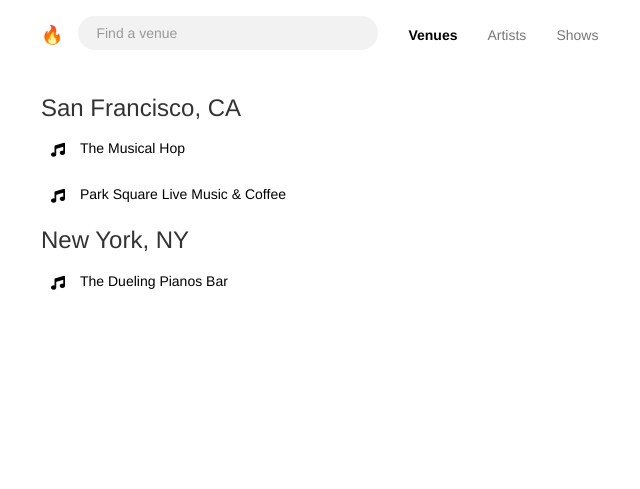
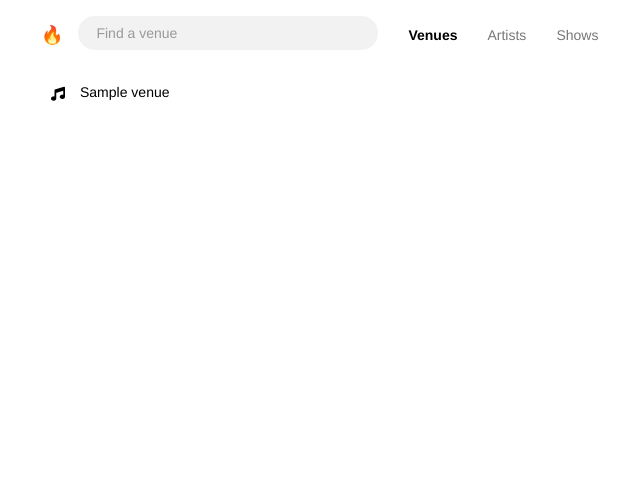
Before and after one commit to jkagawa/fsnd-01-fyyur, a Flask app: page /venues in a window 1280 px wide. Shown: the top 489 px of the page, without its empty margins (29-669 px from the left). Run offline with Flask 2, Linux system fonts and the light colour scheme; tables that the repository leaves empty hold one stand-in row (values such as "Sample post"); some libraries are stand-ins or nearby versions.

Commit message:
Update 3.15.2020 part 3

```diff
--- a/app.py
+++ b/app.py
@@ -133,130 +133,106 @@ def index():
 def venues():
   # TODO: replace with real venues data.
   #       num_shows should be aggregated based on number of upcoming shows per venue.
+    venues = Venue.query.order_by('id').all()
+    jsonarray = []
+
+    for venue in venues:
+        jsonarray.append({
+            'id': venue.id,
+            'name': venue.name,
+            'num_upcoming_shows': Show.query.filter_by(venue_id=venue.id).count()
+        })
+
     data=[{
-        "city": "San Francisco",
-        "state": "CA",
-        "venues": [{
-          "id": 1,
-          "name": "The Musical Hop",
-          "num_upcoming_shows": 0,
-        }, {
-          "id": 3,
-          "name": "Park Square Live Music & Coffee",
-          "num_upcoming_shows": 1,
-        }]
-      }, {
-        "city": "New York",
-        "state": "NY",
-        "venues": [{
-          "id": 2,
-          "name": "The Dueling Pianos Bar",
-          "num_upcoming_shows": 0,
-        }]
+        "city": "City",
+        "state": "State",
+        "venues": jsonarray
     }]
+
     return render_template('pages/venues.html', areas=data)
-
-
-
 
 @app.route('/venues/search', methods=['POST'])
 def search_venues():
   # TODO: implement search on artists with partial string search. Ensure it is case-insensitive.
   # seach for Hop should return "The Musical Hop".
   # search for "Music" should return "The Musical Hop" and "Park Square Live Music & Coffee"
-  response={
-    "count": 1,
-    "data": [{
-      "id": 2,
-      "name": "The Dueling Pianos Bar",
-      "num_upcoming_shows": 0,
-    }]
-  }
-  return render_template('pages/search_venues.html', results=response, search_term=request.form.get('search_term', ''))
+
+    search_term = request.form.get('search_term').lower()
+    venue_name_lower = func.lower(Venue.name)
+    filter = Venue.query.filter(venue_name_lower.contains('%'+search_term+'%'))
+    venues = filter.order_by('id').all()
+    count = filter.count()
+    jsonarray = []
+
+    for venue in venues:
+        jsonarray.append({
+            'id': venue.id,
+            'name': venue.name,
+            'num_upcoming_shows': Show.query.filter_by(venue_id=venue.id).count()
+        })
+
+    response={
+        "count": count,
+        "data": jsonarray
+    }
+
+    return render_template('pages/search_venues.html', results=response, search_term=request.form.get('search_term', ''))
+
 
 @app.route('/venues/<int:venue_id>')
 def show_venue(venue_id):
   # shows the venue page with the given venue_id
   # TODO: replace with real venue data from the venues table, using venue_id
-  data1={
-    "id": 1,
-    "name": "The Musical Hop",
-    "genres": ["Jazz", "Reggae", "Swing", "Classical", "Folk"],
-    "address": "1015 Folsom Street",
-    "city": "San Francisco",
-    "state": "CA",
-    "phone": "123-123-1234",
-    "website": "https://www.themusicalhop.com",
-    "facebook_link": "https://www.facebook.com/TheMusicalHop",
-    "seeking_talent": True,
-    "seeking_description": "We are on the lookout for a local artist to play every two weeks. Please call us.",
-    "image_link": "https://images.unsplash.com/photo-1543900694-133f37abaaa5?ixlib=rb-1.2.1&ixid=eyJhcHBfaWQiOjEyMDd9&auto=format&fit=crop&w=400&q=60",
-    "past_shows": [{
-      "artist_id": 4,
-      "artist_name": "Guns N Petals",
-      "artist_image_link": "https://images.unsplash.com/photo-1549213783-8284d0336c4f?ixlib=rb-1.2.1&ixid=eyJhcHBfaWQiOjEyMDd9&auto=format&fit=crop&w=300&q=80",
-      "start_time": "2019-05-21T21:30:00.000Z"
-    }],
-    "upcoming_shows": [],
-    "past_shows_count": 1,
-    "upcoming_shows_count": 0,
-  }
-  data2={
-    "id": 2,
-    "name": "The Dueling Pianos Bar",
-    "genres": ["Classical", "R&B", "Hip-Hop"],
-    "address": "335 Delancey Street",
-    "city": "New York",
-    "state": "NY",
-    "phone": "914-003-1132",
-    "website": "https://www.theduelingpianos.com",
-    "facebook_link": "https://www.facebook.com/theduelingpianos",
-    "seeking_talent": False,
-    "image_link": "https://images.unsplash.com/photo-1497032205916-ac775f0649ae?ixlib=rb-1.2.1&ixid=eyJhcHBfaWQiOjEyMDd9&auto=format&fit=crop&w=750&q=80",
-    "past_shows": [],
-    "upcoming_shows": [],
-    "past_shows_count": 0,
-    "upcoming_shows_count": 0,
-  }
-  data3={
-    "id": 3,
-    "name": "Park Square Live Music & Coffee",
-    "genres": ["Rock n Roll", "Jazz", "Classical", "Folk"],
-    "address": "34 Whiskey Moore Ave",
-    "city": "San Francisco",
-    "state": "CA",
-    "phone": "415-000-1234",
-    "website": "https://www.parksquarelivemusicandcoffee.com",
-    "facebook_link": "https://www.facebook.com/ParkSquareLiveMusicAndCoffee",
-    "seeking_talent": False,
-    "image_link": "https://images.unsplash.com/photo-1485686531765-ba63b07845a7?ixlib=rb-1.2.1&ixid=eyJhcHBfaWQiOjEyMDd9&auto=format&fit=crop&w=747&q=80",
-    "past_shows": [{
-      "artist_id": 5,
-      "artist_name": "Matt Quevedo",
-      "artist_image_link": "https://images.unsplash.com/photo-1495223153807-b916f75de8c5?ixlib=rb-1.2.1&ixid=eyJhcHBfaWQiOjEyMDd9&auto=format&fit=crop&w=334&q=80",
-      "start_time": "2019-06-15T23:00:00.000Z"
-    }],
-    "upcoming_shows": [{
-      "artist_id": 6,
-      "artist_name": "The Wild Sax Band",
-      "artist_image_link": "https://images.unsplash.com/photo-1558369981-f9ca78462e61?ixlib=rb-1.2.1&ixid=eyJhcHBfaWQiOjEyMDd9&auto=format&fit=crop&w=794&q=80",
-      "start_time": "2035-04-01T20:00:00.000Z"
-    }, {
-      "artist_id": 6,
-      "artist_name": "The Wild Sax Band",
-      "artist_image_link": "https://images.unsplash.com/photo-1558369981-f9ca78462e61?ixlib=rb-1.2.1&ixid=eyJhcHBfaWQiOjEyMDd9&auto=format&fit=crop&w=794&q=80",
-      "start_time": "2035-04-08T20:00:00.000Z"
-    }, {
-      "artist_id": 6,
-      "artist_name": "The Wild Sax Band",
-      "artist_image_link": "https://images.unsplash.com/photo-1558369981-f9ca78462e61?ixlib=rb-1.2.1&ixid=eyJhcHBfaWQiOjEyMDd9&auto=format&fit=crop&w=794&q=80",
-      "start_time": "2035-04-15T20:00:00.000Z"
-    }],
-    "past_shows_count": 1,
-    "upcoming_shows_count": 1,
-  }
-  data = list(filter(lambda d: d['id'] == venue_id, [data1, data2, data3]))[0]
-  return render_template('pages/show_venue.html', venue=data)
+
+    venues = Venue.query.order_by('id').all()
+    shows = Show.query.order_by('id').all()
+    jsonarray = []
+
+    for venue in venues:
+        past_show_array = []
+        upcoming_show_array = []
+        for show in Show.query.filter_by(venue_id=venue.id).all():
+            past_show_array.append({
+                'artist_id': show.artist_id,
+                'artist_name': Artist.query.filter_by(id=show.artist_id).first().name,
+                'artist_image_link': Artist.query.filter_by(id=show.artist_id).first().image_link,
+                'start_time': str(show.start_time)
+            })
+        for show in Show.query.filter_by(venue_id=venue.id).all():
+            upcoming_show_array.append({
+                'artist_id': show.artist_id,
+                'artist_name': Artist.query.filter_by(id=show.artist_id).first().name,
+                'artist_image_link': Artist.query.filter_by(id=show.artist_id).first().image_link,
+                'start_time': str(show.start_time)
+            })
+        try:
+            genres_result = str(Venue_Genre.query.filter_by(venue_id=venue.id).first().genre).replace("{", "").replace("}", "").split(',')
+        except:
+            genres_result = ""
+        jsonarray.append({
+            'id': venue.id,
+            'name': venue.name,
+            'genres': genres_result,
+            'address': venue.address,
+            'city': venue.city,
+            'state': venue.state,
+            'phone': venue.phone,
+            'website': venue.website,
+            'facebook_link': venue.facebook_link,
+            'seeking_talent': venue.seeking_talent,
+            'seeking_description': venue.seeking_description,
+            'image_link': venue.seeking_description,
+            'past_shows': past_show_array,
+            'upcoming_shows': upcoming_show_array,
+            'past_shows_count': Show.query.filter_by(venue_id=venue.id).count(),
+            'upcoming_shows_count': Show.query.filter_by(venue_id=venue.id).count()
+
+        })
+
+#    flash(Venue.query.filter_by(id=17).first().name)
+    data = list(filter(lambda d: d['id'] == venue_id, jsonarray))[0]
+    return render_template('pages/show_venue.html', venue=data)
+
 
 #  Create Venue
 #  ----------------------------------------------------------------
@@ -368,7 +344,7 @@ def search_artists():
         jsonarray.append({
             'id': artist.id,
             'name': artist.name,
-            'num_upcoming_shows': 0})
+            'num_upcoming_shows': Show.query.filter_by(artist_id=artist.id).count()})
 
     response={
         "count": count,
@@ -403,10 +379,14 @@ def show_artist(artist_id):
                 'venue_image_link': Venue.query.filter_by(id=show.venue_id).first().image_link,
                 'start_time': str(show.start_time)
             })
+        try:
+            genres_result = str(Artist_Genre.query.filter_by(artist_id=artist.id).first().genre).replace("{", "").replace("}", "").split(',')
+        except:
+            genres_result = ""
         jsonarray.append({
             'id': artist.id,
             'name': artist.name,
-            'genres': Artist_Genre.query.filter_by(artist_id=artist.id),
+            'genres': genres_result,
             'city': artist.city,
             'state': artist.state,
             'phone': artist.phone,
@@ -422,7 +402,6 @@ def show_artist(artist_id):
 
         })
 
-#    flash(Venue.query.filter_by(id=17).first().name)
     data = list(filter(lambda d: d['id'] == artist_id, jsonarray))[0]
     return render_template('pages/show_artist.html', artist=data)
 
@@ -625,12 +604,31 @@ def create_show_submission():
   # called to create new shows in the db, upon submitting new show listing form
   # TODO: insert form data as a new Show record in the db, instead
 
+    error = False
+    try:
+        artist_id = request.form['artist_id']
+        venue_id = request.form['venue_id']
+        start_time = str(request.form['start_time'])
+        show = Show(artist_id=artist_id, venue_id=venue_id, start_time=start_time)
+        db.session.add(show)
+        db.session.commit()
+    except:
+        db.session.rollback()
+        error = True
+    finally:
+        db.session.close()
+    if error:
+        flash('An error occurred. Show could not be listed.')
+    else:
+        flash('Show was successfully listed!')
+    return render_template('pages/home.html')
+
   # on successful db insert, flash success
-  flash('Show was successfully listed!')
+
   # TODO: on unsuccessful db insert, flash an error instead.
   # e.g., flash('An error occurred. Show could not be listed.')
   # see: http://flask.pocoo.org/docs/1.0/patterns/flashing/
-  return render_template('pages/home.html')
+
 
 @app.errorhandler(404)
 def not_found_error(error):
--- a/templates/pages/venues.html
+++ b/templates/pages/venues.html
@@ -2,7 +2,7 @@
 {% block title %}Fyyur | Venues{% endblock %}
 {% block content %}
 {% for area in areas %}
-<h3>{{ area.city }}, {{ area.state }}</h3>
+<!--<h3>{{ area.city }}, {{ area.state }}</h3>-->
 	<ul class="items">
 		{% for venue in area.venues %}
 		<li>
```
